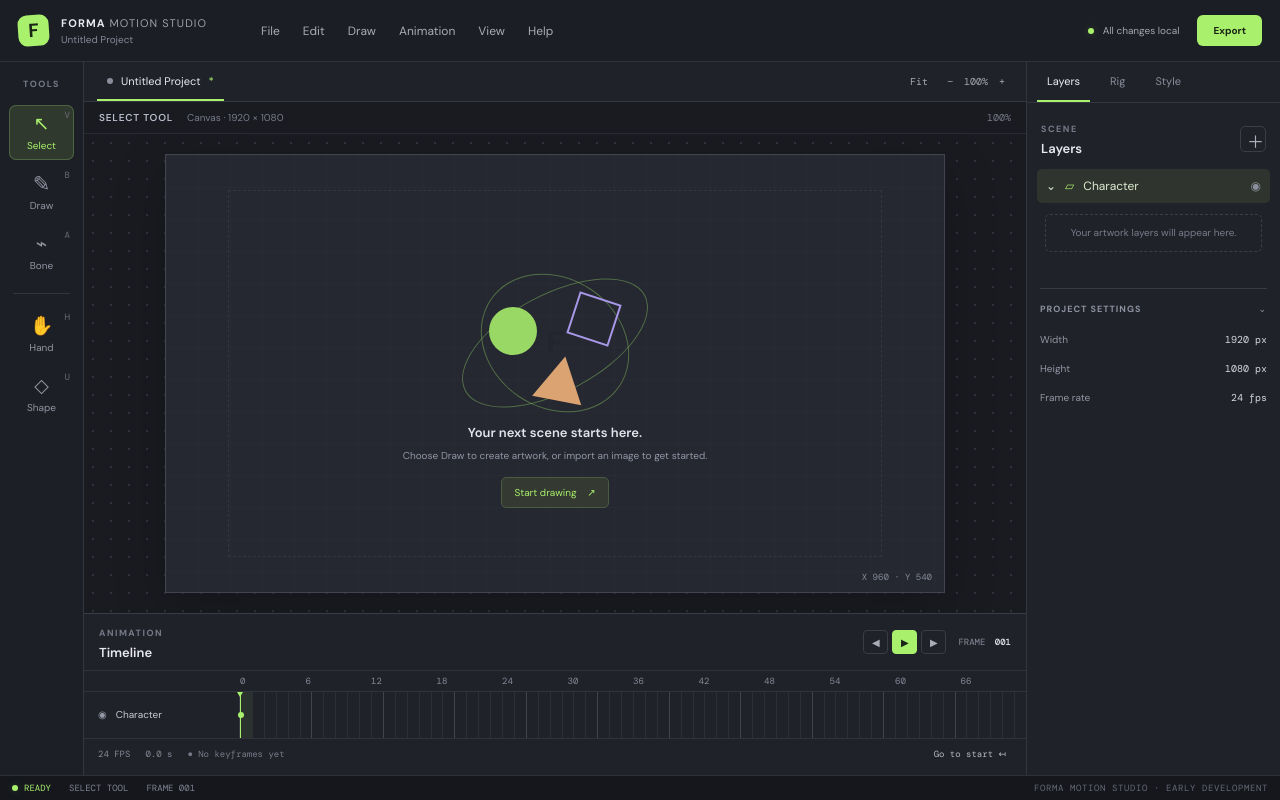
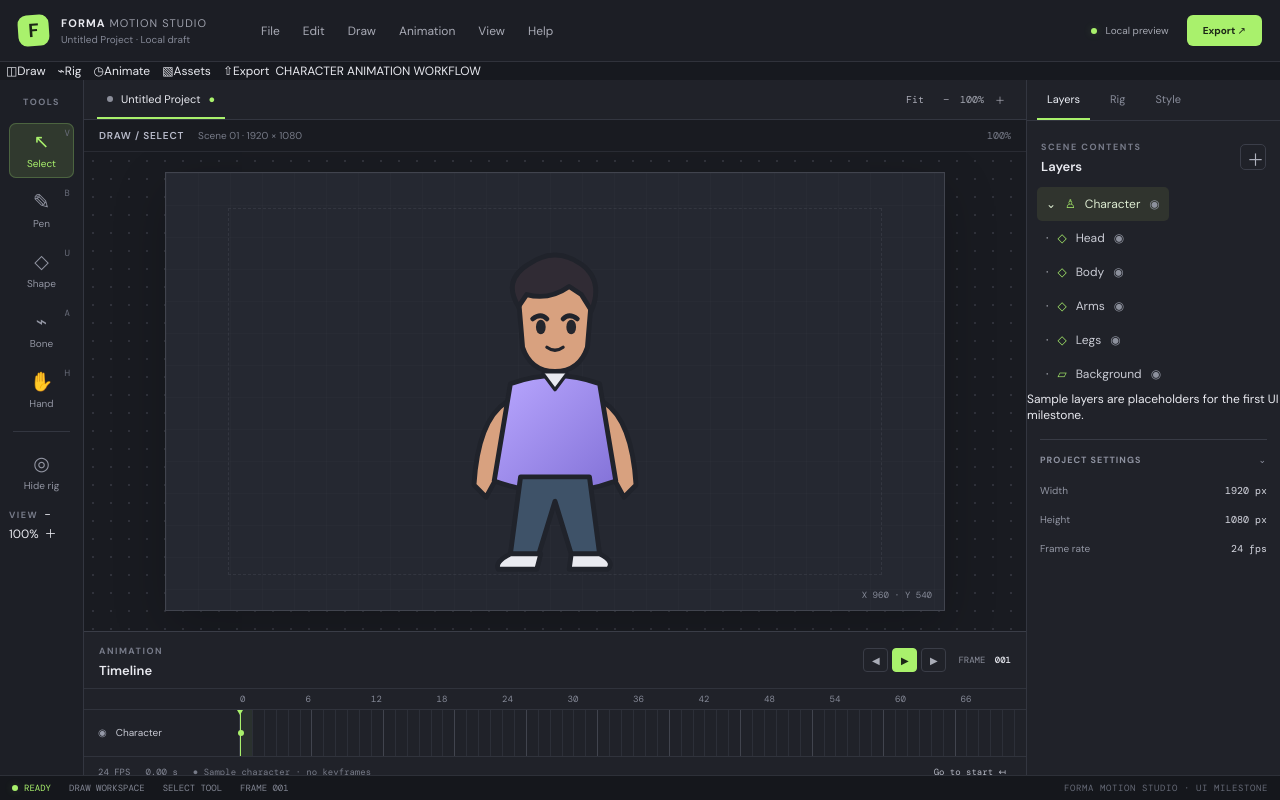
Before and after one commit to Mujshanan/Forma-Motion-Studio, a React (Vite) app: page / in a window 1280 px wide. Built offline with nearby package versions, Linux system fonts and the light colour scheme.

Commit message:
Build first interactive animation editor UI

```diff
--- a/src/App.tsx
+++ b/src/App.tsx
@@ -1,82 +1,128 @@
 import { useState } from "react";
 
-type Tool = "select" | "draw" | "bone";
-const tools: { id: Tool; label: string; shortcut: string }[] = [
-  { id: "select", label: "Select", shortcut: "V" },
-  { id: "draw", label: "Draw", shortcut: "B" },
-  { id: "bone", label: "Bone", shortcut: "A" }
+type Tool = "select" | "draw" | "bone" | "hand" | "shape";
+type Workspace = "Draw" | "Rig" | "Animate" | "Assets" | "Export";
+type Mark = { id: number; x: number; y: number };
+
+const tools: { id: Tool; label: string; shortcut: string; glyph: string }[] = [
+  { id: "select", label: "Select", shortcut: "V", glyph: "↖" },
+  { id: "draw", label: "Pen", shortcut: "B", glyph: "✎" },
+  { id: "shape", label: "Shape", shortcut: "U", glyph: "◇" },
+  { id: "bone", label: "Bone", shortcut: "A", glyph: "⌁" },
+  { id: "hand", label: "Hand", shortcut: "H", glyph: "✋" }
 ];
+const workspaces: Workspace[] = ["Draw", "Rig", "Animate", "Assets", "Export"];
 
 export default function App() {
   const [tool, setTool] = useState<Tool>("select");
+  const [workspace, setWorkspace] = useState<Workspace>("Draw");
   const [frame, setFrame] = useState(1);
   const [playing, setPlaying] = useState(false);
   const [activePanel, setActivePanel] = useState("Layers");
+  const [zoom, setZoom] = useState(100);
+  const [marks, setMarks] = useState<Mark[]>([]);
+  const [selectedLayer, setSelectedLayer] = useState("Character");
+  const [showBones, setShowBones] = useState(true);
+
+  const chooseWorkspace = (next: Workspace) => {
+    setWorkspace(next);
+    if (next === "Rig") { setTool("bone"); setActivePanel("Rig"); }
+    else if (next === "Animate") setActivePanel("Rig");
+    else if (next === "Assets") setActivePanel("Layers");
+    else if (next === "Draw") { setTool("select"); setActivePanel("Layers"); }
+    else setActivePanel("Style");
+  };
+
+  const handleCanvasClick = (event: React.MouseEvent<SVGSVGElement>) => {
+    if (tool !== "draw" && tool !== "shape") return;
+    const rect = event.currentTarget.getBoundingClientRect();
+    const x = ((event.clientX - rect.left) / rect.width) * 1920;
+    const y = ((event.clientY - rect.top) / rect.height) * 1080;
+    setMarks(current => [...current, { id: Date.now(), x, y }]);
+  };
 
   return (
     <main className="app-shell">
       <header className="titlebar">
         <div className="brand-mark">F</div>
-        <div className="brand-copy">
-          <strong>FORMA <span>MOTION STUDIO</span></strong>
-          <small>Untitled Project</small>
-        </div>
+        <div className="brand-copy"><strong>FORMA <span>MOTION STUDIO</span></strong><small>Untitled Project · Local draft</small></div>
         <nav className="main-menu" aria-label="Main menu">
-          <button>File</button><button>Edit</button><button>Draw</button><button>Animation</button><button>View</button><button>Help</button>
+          <button onClick={() => window.alert("Project file actions are coming in a later milestone.")}>File</button>
+          <button onClick={() => setActivePanel("Style")}>Edit</button>
+          <button onClick={() => chooseWorkspace("Draw")}>Draw</button>
+          <button onClick={() => chooseWorkspace("Animate")}>Animation</button>
+          <button onClick={() => setZoom(100)}>View</button>
+          <button onClick={() => window.alert("Forma Motion Studio · UI prototype")}>Help</button>
         </nav>
-        <div className="titlebar-right"><span className="status-dot" /> All changes local <button className="primary-button">Export</button></div>
+        <div className="titlebar-right"><span className="status-dot" /> Local preview <button className="primary-button" onClick={() => chooseWorkspace("Export")}>Export ↗</button></div>
       </header>
+
+      <nav className="workspace-switcher" aria-label="Editor workspace">
+        {workspaces.map((item, index) => <button key={item} className={workspace === item ? "workspace-tab active" : "workspace-tab"} onClick={() => chooseWorkspace(item)}><span>{["◫", "⌁", "◷", "▧", "⇧"][index]}</span>{item}</button>)}
+        <span className="workspace-hint">CHARACTER ANIMATION WORKFLOW</span>
+      </nav>
 
       <div className="workspace">
         <aside className="tool-rail" aria-label="Tools">
           <div className="rail-label">TOOLS</div>
-          {tools.map((item) => (
-            <button key={item.id} className={tool === item.id ? "tool-button selected" : "tool-button"} onClick={() => setTool(item.id)} title={item.label + " (" + item.shortcut + ")"} aria-pressed={tool === item.id}>
-              <span className={"tool-glyph glyph-" + item.id}>{item.id === "select" ? "↖" : item.id === "draw" ? "✎" : "⌁"}</span>
-              <span>{item.label}</span><kbd>{item.shortcut}</kbd>
-            </button>
-          ))}
+          {tools.map(item => <button key={item.id} className={tool === item.id ? "tool-button selected" : "tool-button"} onClick={() => setTool(item.id)} title={item.label + " (" + item.shortcut + ")"} aria-pressed={tool === item.id}><span className={"tool-glyph glyph-" + item.id}>{item.glyph}</span><span>{item.label}</span><kbd>{item.shortcut}</kbd></button>)}
           <div className="rail-divider" />
-          <button className="tool-button" title="Hand tool"><span className="tool-glyph">✋</span><span>Hand</span><kbd>H</kbd></button>
-          <button className="tool-button" title="Shape tool"><span className="tool-glyph">◇</span><span>Shape</span><kbd>U</kbd></button>
+          <button className="tool-button" onClick={() => setShowBones(!showBones)} aria-pressed={showBones}><span className="tool-glyph">◎</span><span>{showBones ? "Hide rig" : "Show rig"}</span></button>
+          <div className="rail-bottom"><span className="rail-label">VIEW</span><button className="rail-mini" onClick={() => setZoom(Math.max(25, zoom - 25))}>−</button><span>{zoom}%</span><button className="rail-mini" onClick={() => setZoom(Math.min(200, zoom + 25))}>＋</button></div>
         </aside>
 
         <section className="center-column">
-          <div className="document-tabs"><div className="doc-tab active"><span className="tab-dot" /> Untitled Project <span className="unsaved">*</span></div><div className="document-actions"><button title="Fit canvas">Fit</button><button title="Zoom out">−</button><span>100%</span><button title="Zoom in">+</button></div></div>
+          <div className="document-tabs"><div className="doc-tab active"><span className="tab-dot" /> Untitled Project <span className="unsaved">●</span></div><div className="document-actions"><button onClick={() => setZoom(100)}>Fit</button><button onClick={() => setZoom(Math.max(25, zoom - 25))} aria-label="Zoom out">−</button><span>{zoom}%</span><button onClick={() => setZoom(Math.min(200, zoom + 25))} aria-label="Zoom in">＋</button></div></div>
           <div className="canvas-stage">
-            <div className="canvas-toolbar"><span className="context-label">{tool === "select" ? "SELECT TOOL" : tool === "draw" ? "FREEHAND DRAW" : "BONE TOOL"}</span><span>Canvas · 1920 × 1080</span><span>100%</span></div>
+            <div className="canvas-toolbar"><span className="context-label">{workspace.toUpperCase()} / {tool.toUpperCase()}</span><span>Scene 01 · 1920 × 1080</span><span>{zoom}%</span></div>
             <div className="canvas-area">
               <div className="canvas-board">
                 <div className="canvas-safe-area" />
-                <div className="welcome-art" aria-label="Empty canvas">
-                  <div className="art-orbit orbit-one" /><div className="art-orbit orbit-two" />
-                  <div className="art-shape shape-circle" /><div className="art-shape shape-square" /><div className="art-shape shape-triangle" />
-                  <div className="art-center">F</div>
-                </div>
-                <div className="canvas-empty-copy"><strong>Your next scene starts here.</strong><span>Choose Draw to create artwork, or import an image to get started.</span><button className="canvas-cta" onClick={() => setTool("draw")}>Start drawing <span>↗</span></button></div>
+                <svg className="character-canvas" viewBox="0 0 1920 1080" role="img" aria-label="Editable sample character on the animation artboard" onClick={handleCanvasClick}>
+                  <defs><linearGradient id="shirt" x1="0" y1="0" x2="1" y2="1"><stop offset="0%" stopColor="#b9a7ff"/><stop offset="100%" stopColor="#8271d7"/></linearGradient></defs>
+                  <g className="sample-character" stroke="#20232b" strokeWidth="12" strokeLinejoin="round" strokeLinecap="round">
+                    <path d="M840 565 Q770 610 760 770 L790 800 L850 690 L900 610Z" fill="#d8a17f"/>
+                    <path d="M1080 565 Q1150 610 1160 770 L1130 800 L1070 690 L1020 610Z" fill="#d8a17f"/>
+                    <path d="M850 520 Q960 480 1070 520 L1110 760 Q960 815 810 760Z" fill="url(#shirt)"/>
+                    <path d="M875 750 L1045 750 L1070 940 L1000 940 L960 810 L920 940 L850 940Z" fill="#3e5268"/>
+                    <path d="M850 940 L925 940 L915 978 L820 978 Q810 960 850 940Z" fill="#e9eaf0"/>
+                    <path d="M1000 940 L1070 940 Q1110 960 1090 978 L995 978Z" fill="#e9eaf0"/>
+                    <path d="M870 310 Q870 245 960 245 Q1050 245 1050 310 L1040 430 Q1020 490 960 490 Q900 490 880 430Z" fill="#d8a17f"/>
+                    <path d="M870 330 Q830 265 895 225 Q960 180 1025 225 Q1080 265 1050 340 L1025 300 L995 280 Q945 315 890 300Z" fill="#302b34"/>
+                    <path d="M905 360 Q925 345 940 360" fill="none"/><path d="M980 360 Q995 345 1015 360" fill="none"/>
+                    <ellipse cx="925" cy="380" rx="12" ry="18" fill="#24262d" stroke="none"/><ellipse cx="1000" cy="380" rx="12" ry="18" fill="#24262d" stroke="none"/>
+                    <path d="M940 430 Q960 445 980 430" fill="none" strokeWidth="8"/>
+                    <path d="M930 495 L960 535 L990 495" fill="#e9eaf0" strokeWidth="8"/>
+                  </g>
+                  {showBones && workspace === "Rig" && <g className="rig-overlay" stroke="#a9f16c" strokeWidth="7" fill="#20232b"><path d="M960 480 L960 610 L960 780 L910 940 M960 780 L1010 940 M960 610 L850 650 M960 610 L1070 650" fill="none"/>{[[960,480],[960,610],[960,780],[910,940],[1010,940],[850,650],[1070,650]].map(([x,y],i)=><circle key={i} cx={x} cy={y} r="13" />)}</g>}
+                  {marks.map(mark => <g key={mark.id}><circle cx={mark.x} cy={mark.y} r="28" fill={tool === "shape" ? "#a9f16c" : "none"} stroke="#a9f16c" strokeWidth="8"/>{tool === "draw" && <path d={`M ${mark.x-42} ${mark.y+28} Q ${mark.x} ${mark.y-40} ${mark.x+42} ${mark.y+12}`} fill="none" stroke="#a9f16c" strokeWidth="8" strokeLinecap="round"/>}</g>)}
+                </svg>
+                <div className="canvas-corner-label">ARTBOARD 01 <span>1920 × 1080</span></div>
                 <div className="canvas-coordinates">X 960 · Y 540</div>
               </div>
             </div>
           </div>
 
           <section className="timeline-panel">
-            <div className="panel-heading timeline-heading"><div><span className="panel-kicker">ANIMATION</span><h2>Timeline</h2></div><div className="timeline-controls"><button onClick={() => setFrame(Math.max(1, frame - 1))} aria-label="Previous frame">◀</button><button className={playing ? "play-button active" : "play-button"} onClick={() => setPlaying(!playing)} aria-label={playing ? "Pause playback" : "Play"}>{playing ? "Ⅱ" : "▶"}</button><button onClick={() => setFrame(frame + 1)} aria-label="Next frame">▶</button><span className="frame-readout">FRAME <b>{String(frame).padStart(3, "0")}</b></span></div></div>
+            <div className="panel-heading timeline-heading"><div><span className="panel-kicker">{workspace === "Rig" ? "SKELETON" : "ANIMATION"}</span><h2>{workspace === "Rig" ? "Rig timeline" : "Timeline"}</h2></div><div className="timeline-controls"><button onClick={() => setFrame(Math.max(1, frame - 1))} aria-label="Previous frame">◀</button><button className={playing ? "play-button active" : "play-button"} onClick={() => setPlaying(!playing)} aria-label={playing ? "Pause playback" : "Play"}>{playing ? "Ⅱ" : "▶"}</button><button onClick={() => setFrame(frame + 1)} aria-label="Next frame">▶</button><span className="frame-readout">FRAME <b>{String(frame).padStart(3, "0")}</b></span></div></div>
             <div className="timeline-ruler"><span>0</span>{Array.from({ length: 11 }, (_, i) => <span key={i}>{i * 6 + 6}</span>)}</div>
-            <div className="timeline-track"><div className="track-name"><span className="track-eye">◉</span> Character</div><div className="track-cells">{Array.from({ length: 66 }, (_, i) => <button key={i} className={i + 1 === frame ? "track-cell current" : i % 6 === 0 ? "track-cell major" : "track-cell"} onClick={() => setFrame(i + 1)} aria-label={"Go to frame " + (i + 1)} />)}</div><div className="playhead" style={{ left: `calc(156px + (100% - 156px) * ${(frame - 1) / 66})` }} /></div>
-            <div className="timeline-footer"><span>24 FPS</span><span>0.0 s</span><span>● No keyframes yet</span><button onClick={() => setFrame(1)}>Go to start ↤</button></div>
+            <div className="timeline-track"><div className="track-name"><span className="track-eye">◉</span>{selectedLayer}</div><div className="track-cells">{Array.from({ length: 66 }, (_, i) => <button key={i} className={i + 1 === frame ? "track-cell current" : i % 6 === 0 ? "track-cell major" : "track-cell"} onClick={() => setFrame(i + 1)} aria-label={"Go to frame " + (i + 1)} />)}</div><div className="playhead" style={{ left: `calc(156px + (100% - 156px) * ${(frame - 1) / 66})` }} /></div>
+            <div className="timeline-footer"><span>24 FPS</span><span>{((frame - 1) / 24).toFixed(2)} s</span><span>● {marks.length ? marks.length + " canvas mark(s)" : "Sample character · no keyframes"}</span><button onClick={() => setFrame(1)}>Go to start ↤</button></div>
           </section>
         </section>
 
         <aside className="inspector">
-          <div className="inspector-tabs">{["Layers", "Rig", "Style"].map((panel) => <button key={panel} onClick={() => setActivePanel(panel)} className={activePanel === panel ? "inspector-tab active" : "inspector-tab"}>{panel}</button>)}</div>
-          {activePanel === "Layers" && <><div className="panel-heading"><div><span className="panel-kicker">SCENE</span><h2>Layers</h2></div><button className="icon-button" title="Add layer">＋</button></div><div className="layer-list"><div className="layer-row selected"><span>⌄</span><span className="layer-icon">▱</span><span>Character</span><span className="layer-eye">◉</span></div><div className="layer-empty">Your artwork layers will appear here.</div></div></>}
-          {activePanel === "Rig" && <><div className="panel-heading"><div><span className="panel-kicker">CHARACTER</span><h2>Rig Setup</h2></div></div><div className="inspector-empty"><span className="empty-icon">⌁</span><strong>No bones yet</strong><p>Choose the Bone tool to begin building a character rig.</p><button onClick={() => setTool("bone")}>Select Bone tool</button></div></>}
-          {activePanel === "Style" && <><div className="panel-heading"><div><span className="panel-kicker">APPEARANCE</span><h2>Style</h2></div></div><div className="inspector-empty"><span className="empty-icon">◈</span><strong>Nothing selected</strong><p>Select an artwork element to edit its fill and stroke.</p></div></>}
+          <div className="inspector-tabs">{["Layers", "Rig", "Style"].map(panel => <button key={panel} onClick={() => setActivePanel(panel)} className={activePanel === panel ? "inspector-tab active" : "inspector-tab"}>{panel}</button>)}</div>
+          {activePanel === "Layers" && <><div className="panel-heading"><div><span className="panel-kicker">SCENE CONTENTS</span><h2>Layers</h2></div><button className="icon-button" title="Add layer" onClick={() => { setSelectedLayer("New Layer"); setActivePanel("Style"); }}>＋</button></div><div className="layer-list">{["Character", "  Head", "  Body", "  Arms", "  Legs", "Background"].map((layer, i) => <button key={layer} onClick={() => setSelectedLayer(layer.trim())} className={selectedLayer === layer.trim() ? "layer-row selected" : "layer-row"}><span>{i === 0 ? "⌄" : "·"}</span><span className="layer-icon">{i === 5 ? "▱" : i === 0 ? "♙" : "◇"}</span><span>{layer}</span><span className="layer-eye">◉</span></button>)}</div><div className="layer-note">Sample layers are placeholders for the first UI milestone.</div></>}
+          {activePanel === "Rig" && <><div className="panel-heading"><div><span className="panel-kicker">CHARACTER</span><h2>Rig Setup</h2></div></div><div className="rig-card"><span className="rig-icon">⌁</span><div><strong>{showBones ? "Skeleton overlay visible" : "Skeleton overlay hidden"}</strong><p>7 sample joints · 6 links</p></div><button onClick={() => setShowBones(!showBones)}>{showBones ? "Hide" : "Show"}</button></div><div className="properties-section"><div className="section-title">SELECTED BONE <span>⌄</span></div><div className="property-row"><span>Bone</span><strong>Spine</strong></div><div className="property-row"><span>Rotation</span><strong>0.0°</strong></div><div className="property-row"><span>Length</span><strong>170 px</strong></div></div></>}
+          {activePanel === "Style" && <><div className="panel-heading"><div><span className="panel-kicker">APPEARANCE</span><h2>Style</h2></div></div><div className="properties-section"><div className="section-title">FILL COLOR</div><div className="swatches"><button style={{background:"#b9a7ff"}} aria-label="Lavender fill"/><button style={{background:"#a9f16c"}} aria-label="Lime fill"/><button style={{background:"#f4b47a"}} aria-label="Peach fill"/><button style={{background:"#3e5268"}} aria-label="Blue fill"/></div><div className="property-row"><span>Selected layer</span><strong>{selectedLayer}</strong></div><div className="property-row"><span>Stroke</span><strong>6 px</strong></div></div><div className="inspector-empty"><span className="empty-icon">◈</span><strong>Style controls preview</strong><p>Color swatches are visual controls for the next implementation pass.</p></div></>}
+          {workspace === "Assets" && <div className="asset-preview"><strong>Character library</strong><div className="asset-thumb">♙</div><span>Turnarounds · Expressions · Hand poses</span></div>}
+          {workspace === "Export" && <div className="export-preview"><span className="empty-icon">⇧</span><strong>Export scene</strong><p>Output options will be enabled after animation and rendering are implemented.</p><button onClick={() => chooseWorkspace("Animate")}>Back to animation</button></div>}
           <div className="properties-section"><div className="section-title">PROJECT SETTINGS <span>⌄</span></div><div className="property-row"><span>Width</span><strong>1920 px</strong></div><div className="property-row"><span>Height</span><strong>1080 px</strong></div><div className="property-row"><span>Frame rate</span><strong>24 fps</strong></div></div>
-          <div className="inspector-bottom"><span className="status-dot" /> Editor preview <span>v0.1.0</span></div>
+          <div className="inspector-bottom"><span className="status-dot" /> UI prototype <span>v0.1.0</span></div>
         </aside>
       </div>
-      <footer className="statusbar"><span><span className="status-dot" /> READY</span><span>{tool.toUpperCase()} TOOL</span><span>FRAME {String(frame).padStart(3, "0")}</span><span className="statusbar-spacer" /><span>FORMA MOTION STUDIO · EARLY DEVELOPMENT</span></footer>
+      <footer className="statusbar"><span><span className="status-dot" /> READY</span><span>{workspace.toUpperCase()} WORKSPACE</span><span>{tool.toUpperCase()} TOOL</span><span>FRAME {String(frame).padStart(3, "0")}</span><span className="statusbar-spacer" /><span>FORMA MOTION STUDIO · UI MILESTONE</span></footer>
     </main>
   );
 }
```
